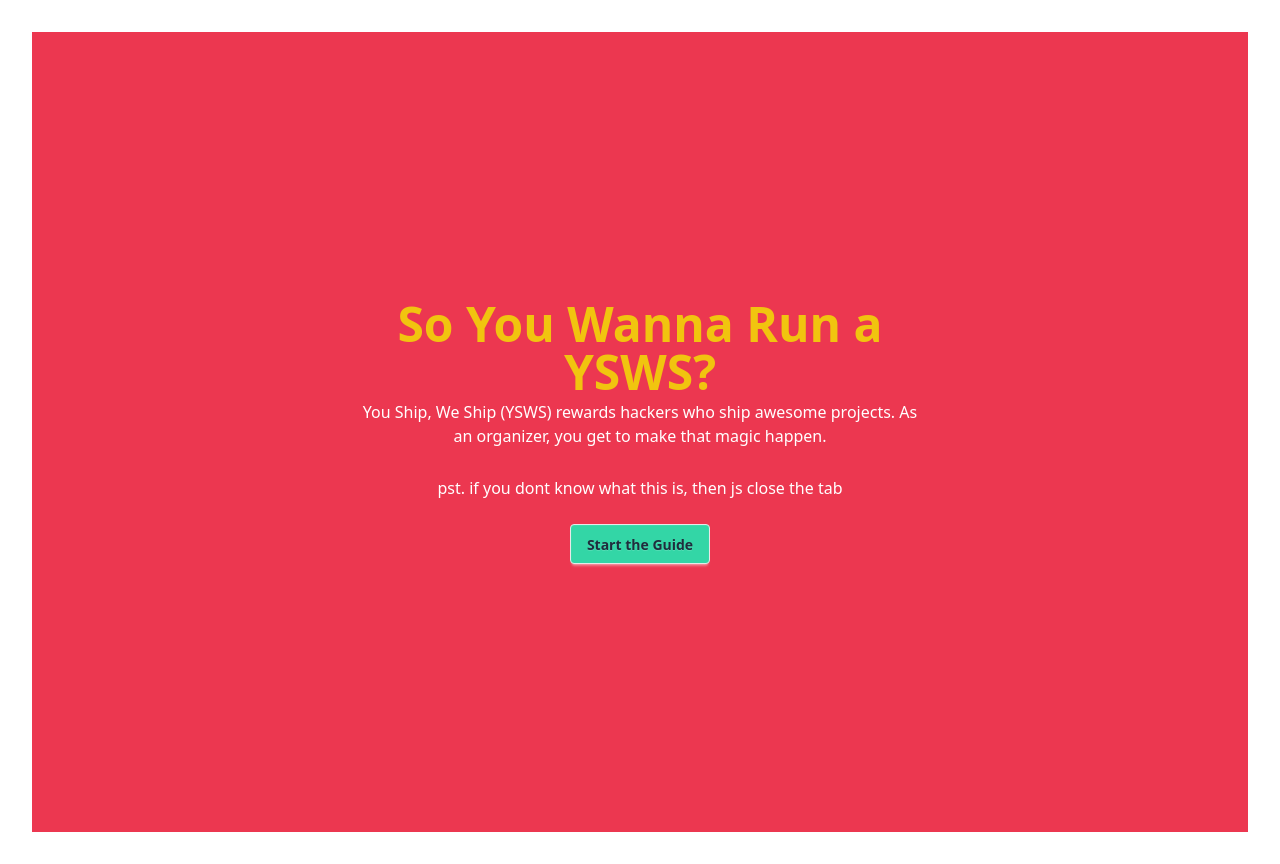
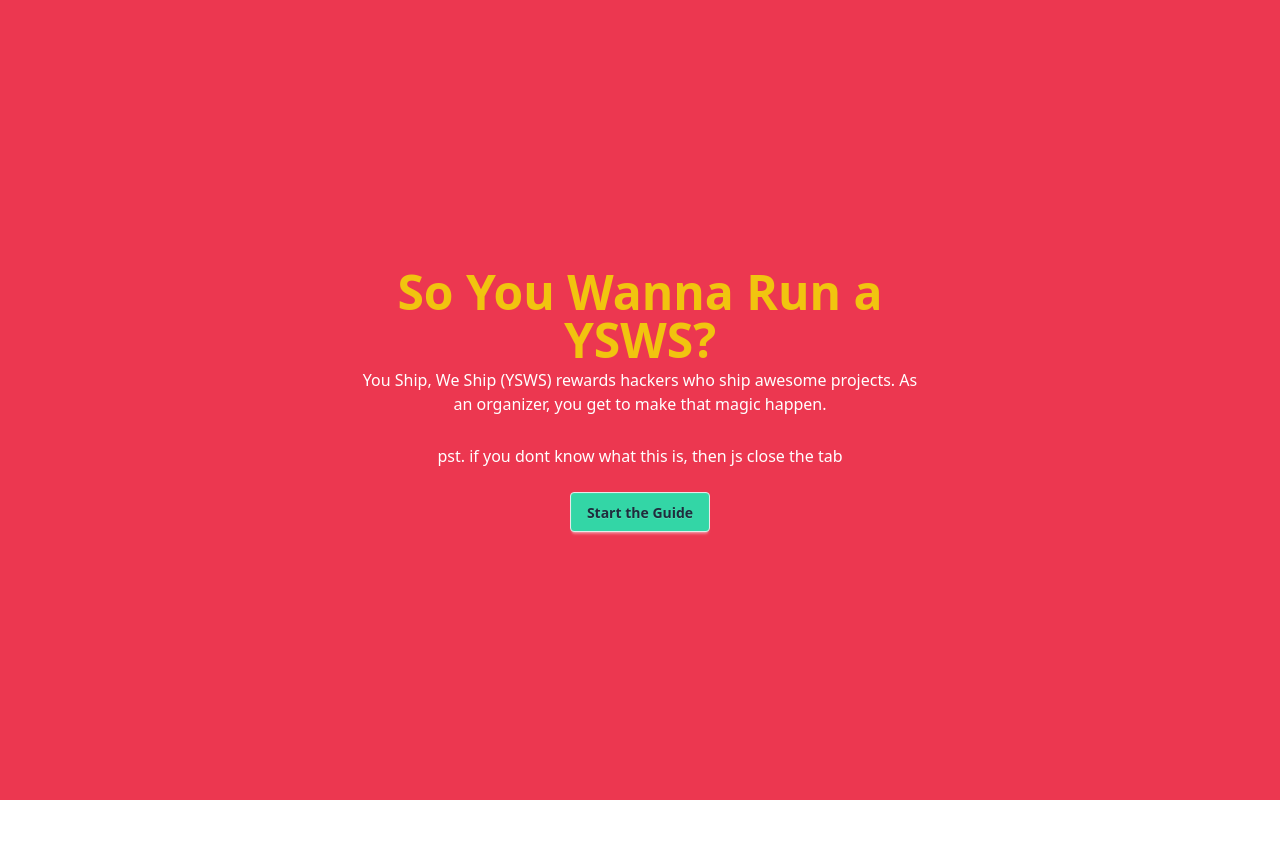
Before and after one commit to MntRushmore/organizer, a React (Vite) app: page / in a window 1280 px wide. After the commit the page ends 800 px from the top, so only its background shows below. Built offline with nearby package versions, Linux system fonts and the light colour scheme.

Commit message:
fixed home screen sizing

```diff
--- a/src/App.jsx
+++ b/src/App.jsx
@@ -34,8 +34,8 @@ useEffect(() => {
 }, [setQMP])
 console.log(page)
   if(page < 0) return (
-    <div className="min-h-screen" style={{ backgroundColor: hackClubColors.white, color: hackClubColors.black, padding: "2rem" }}>
-    <div className="hero min-h-screen" style={{ backgroundColor: hackClubColors.red, color: hackClubColors.white }}>
+    <div className="min-h-screen" style={{ backgroundColor: hackClubColors.white, color: hackClubColors.black }}>
+    <div className="hero min-h-screen" style={{ backgroundColor: hackClubColors.red, color: hackClubColors.white, padding: "2rem" }}>
     <div className="hero-content text-center">
     <div className="max-w-xl">
     <h1 className="text-5xl font-bold" style={{ color: hackClubColors.yellow }}>So You Wanna Run
```
